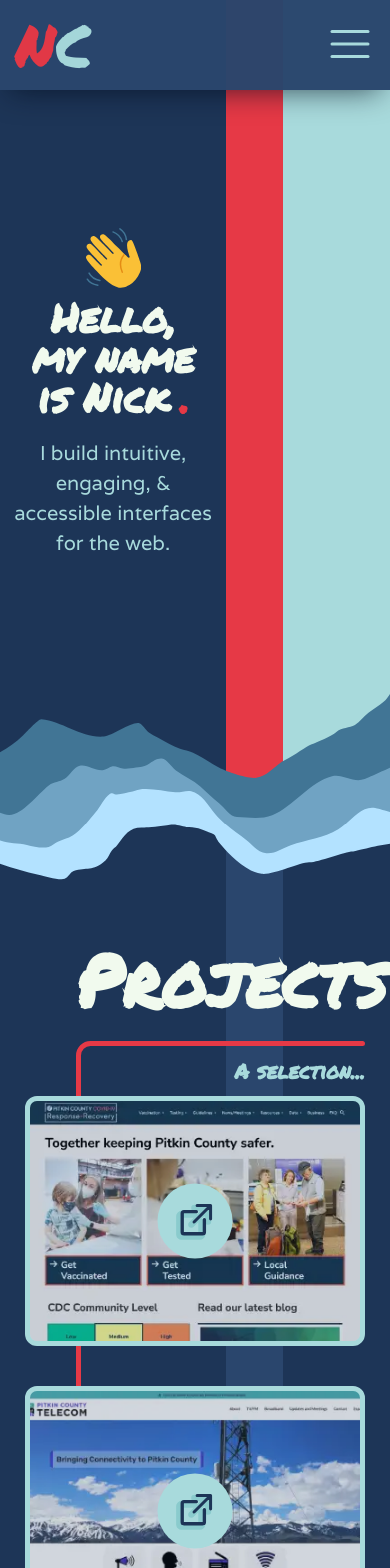
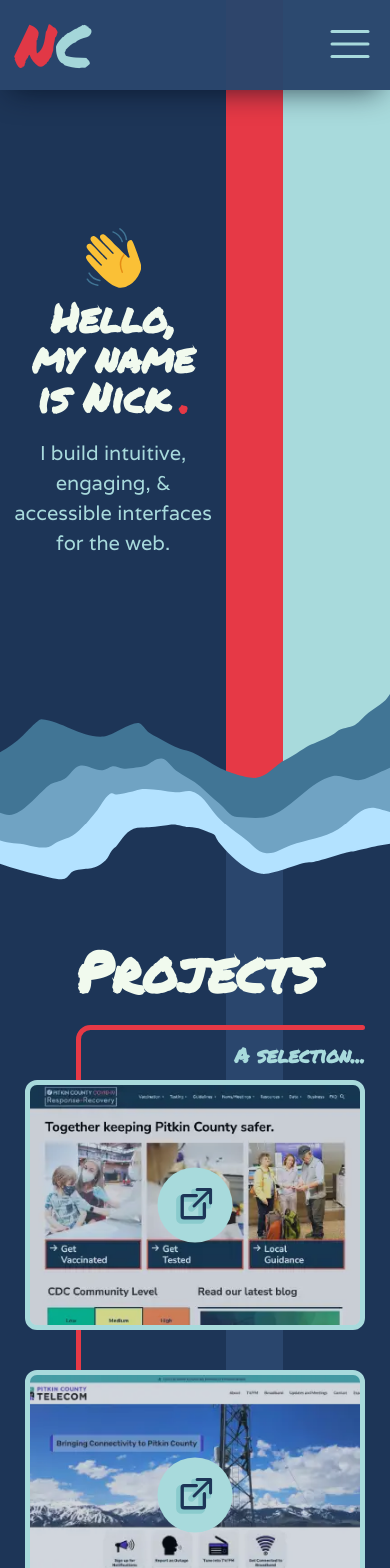
Before and after one commit to NickCalderone/developer-portfolio, a Nuxt app: page / in a window 390 px wide. Shown: the top 1568 px of the page. Built offline with nearby package versions, Linux system fonts and the light colour scheme.

Commit message:
reduced h2 size on mobile to prevent horizontal overflow

```diff
--- a/assets/css/style.css
+++ b/assets/css/style.css
@@ -158,7 +158,7 @@ p {
 
 @media only screen and (max-width: 550px) {
 	h2 {
-		font-size: 4.5rem;
+		font-size: 3.5rem;
 	}
 
 	p {
```
